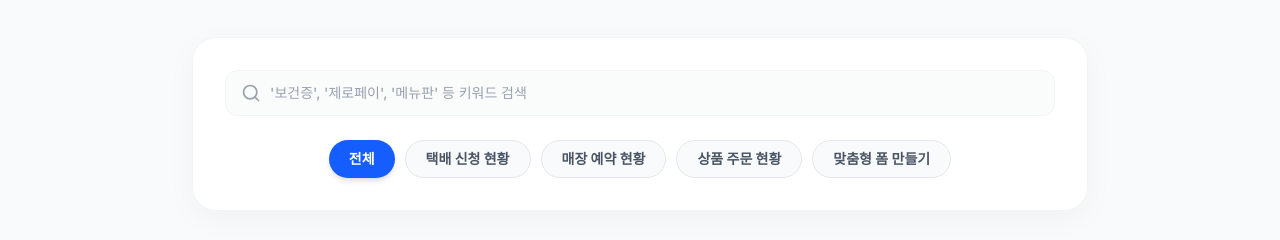
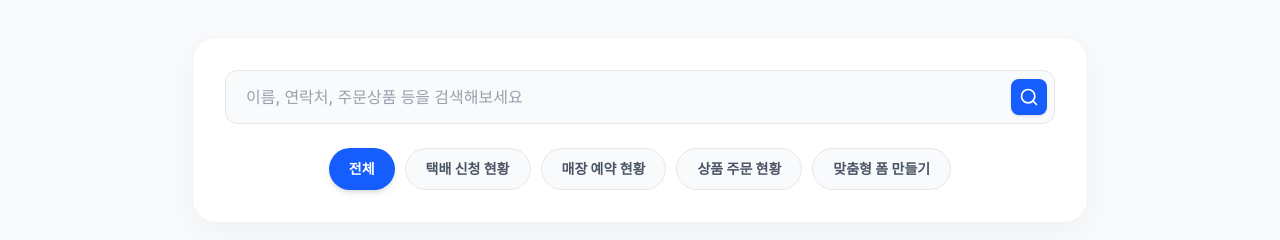
Before and after one commit to hannune-s/ssakdaform, a Next.js app: page / in a window 1280 px wide. Shown: the part 139-379 px from the top of the page. Built offline with nearby package versions, Linux system fonts and the light colour scheme; no server answers; the database is empty.

Commit message:
feat: 메인 허브 검색창 UI 개선 및 리스트 컴포넌트 실시간 필터링 연동

```diff
--- a/src/app/delivery-list/page.tsx
+++ b/src/app/delivery-list/page.tsx
@@ -4,9 +4,16 @@ import { useEffect, useState } from 'react';
 import { Package, Search, Calendar, ChevronRight, X, Printer, CheckCircle } from 'lucide-react';
 import { supabase } from '@/lib/supabase';
 
-export default function DeliveryListPage() {
+export default function DeliveryList({ searchQuery = '' }: { searchQuery?: string }) {
   const [responses, setResponses] = useState<any[]>([]);
   const [selectedResponse, setSelectedResponse] = useState<any>(null);
+
+  const filteredResponses = responses.filter(res => {
+    if (!searchQuery) return true;
+    const q = searchQuery.toLowerCase();
+    const dataStr = JSON.stringify(res.data || {}).toLowerCase();
+    return dataStr.includes(q);
+  });
 
   useEffect(() => {
     loadData();
@@ -81,8 +88,8 @@ export default function DeliveryListPage() {
               </tr>
             </thead>
             <tbody className="divide-y divide-gray-100">
-              {responses.length > 0 ? (
-                responses.map((res) => {
+              {filteredResponses.length > 0 ? (
+                filteredResponses.map((res) => {
                   const data = res.data || {};
                   const senderName = data['보내는 분 - 이름'] || res.senderName || '-';
                   const senderPhone = data['보내는 분 - 연락처'] || res.senderPhone || '-';
--- a/src/app/order-list/page.tsx
+++ b/src/app/order-list/page.tsx
@@ -4,9 +4,16 @@ import { useEffect, useState } from 'react';
 import { Package, Search, Calendar, ChevronRight, X, Printer, CheckCircle } from 'lucide-react';
 import { supabase } from '@/lib/supabase';
 
-export default function OrderListPage() {
+export default function OrderList({ searchQuery = '' }: { searchQuery?: string }) {
   const [responses, setResponses] = useState<any[]>([]);
   const [selectedResponse, setSelectedResponse] = useState<any>(null);
+
+  const filteredResponses = responses.filter(res => {
+    if (!searchQuery) return true;
+    const q = searchQuery.toLowerCase();
+    const dataStr = JSON.stringify(res.data || {}).toLowerCase();
+    return dataStr.includes(q);
+  });
 
   useEffect(() => {
     loadData();
@@ -81,8 +88,8 @@ export default function OrderListPage() {
               </tr>
             </thead>
             <tbody className="divide-y divide-gray-100">
-              {responses.length > 0 ? (
-                responses.map((res) => {
+              {filteredResponses.length > 0 ? (
+                filteredResponses.map((res) => {
                   const data = res.data || {};
                   const customerName = data['고객명'] || '-';
                   const customerPhone = data['연락처'] || '-';
--- a/src/app/page.tsx
+++ b/src/app/page.tsx
@@ -9,6 +9,7 @@ import FormBuilder from './form-builder/page';
 
 export default function AdminHub() {
   const [activeTab, setActiveTab] = useState('all');
+  const [searchQuery, setSearchQuery] = useState('');
 
   return (
     <div className="w-full min-h-screen bg-gray-50 flex flex-col pt-12 sm:pt-16 px-4">
@@ -26,21 +27,25 @@ export default function AdminHub() {
 
         {/* 검색 바 */}
         <div className="relative mb-6">
-          <div className="absolute inset-y-0 left-0 pl-4 flex items-center pointer-events-none">
-            <Search className="h-5 w-5 text-gray-400" />
-          </div>
           <input
             type="text"
-            className="block w-full pl-11 pr-4 py-3 bg-gray-50/80 border border-gray-100 rounded-xl text-gray-900 placeholder-gray-400 focus:bg-white focus:border-blue-500 focus:ring-2 focus:ring-blue-100 transition-all font-medium sm:text-sm"
-            placeholder="'보건증', '제로페이', '메뉴판' 등 키워드 검색"
+            className="block w-full pl-5 pr-14 py-3.5 bg-gray-50 border border-gray-200 rounded-xl text-gray-900 placeholder-gray-400 focus:bg-white focus:border-blue-500 focus:ring-2 focus:ring-blue-100 transition-all font-medium sm:text-base outline-none"
+            placeholder="이름, 연락처, 주문상품 등을 검색해보세요"
+            value={searchQuery}
+            onChange={(e) => setSearchQuery(e.target.value)}
           />
+          <div className="absolute inset-y-0 right-2 flex items-center">
+            <button className="p-2 bg-blue-600 hover:bg-blue-700 text-white rounded-lg transition-colors shadow-sm">
+              <Search className="h-5 w-5" />
+            </button>
+          </div>
         </div>
 
         {/* 메뉴(카테고리) 탭 버튼 */}
         <div className="flex flex-wrap justify-center gap-2.5">
           <button
             onClick={() => setActiveTab('all')}
-            className={`px-5 py-2 rounded-full text-sm font-bold transition-all ${
+            className={`px-5 py-2.5 rounded-full text-sm font-bold transition-all ${
               activeTab === 'all'
                 ? 'bg-blue-600 text-white shadow-md'
                 : 'bg-gray-50 text-gray-600 hover:bg-gray-100 border border-gray-200'
@@ -50,7 +55,7 @@ export default function AdminHub() {
           </button>
           <button
             onClick={() => setActiveTab('delivery')}
-            className={`px-5 py-2 rounded-full text-sm font-bold transition-all ${
+            className={`px-5 py-2.5 rounded-full text-sm font-bold transition-all ${
               activeTab === 'delivery'
                 ? 'bg-blue-600 text-white shadow-md'
                 : 'bg-gray-50 text-gray-600 hover:bg-gray-100 border border-gray-200'
@@ -60,7 +65,7 @@ export default function AdminHub() {
           </button>
           <button
             onClick={() => setActiveTab('reservation')}
-            className={`px-5 py-2 rounded-full text-sm font-bold transition-all ${
+            className={`px-5 py-2.5 rounded-full text-sm font-bold transition-all ${
               activeTab === 'reservation'
                 ? 'bg-blue-600 text-white shadow-md'
                 : 'bg-gray-50 text-gray-600 hover:bg-gray-100 border border-gray-200'
@@ -70,7 +75,7 @@ export default function AdminHub() {
           </button>
           <button
             onClick={() => setActiveTab('order')}
-            className={`px-5 py-2 rounded-full text-sm font-bold transition-all ${
+            className={`px-5 py-2.5 rounded-full text-sm font-bold transition-all ${
               activeTab === 'order'
                 ? 'bg-blue-600 text-white shadow-md'
                 : 'bg-gray-50 text-gray-600 hover:bg-gray-100 border border-gray-200'
@@ -80,7 +85,7 @@ export default function AdminHub() {
           </button>
           <button
             onClick={() => setActiveTab('builder')}
-            className={`px-5 py-2 rounded-full text-sm font-bold transition-all ${
+            className={`px-5 py-2.5 rounded-full text-sm font-bold transition-all ${
               activeTab === 'builder'
                 ? 'bg-blue-600 text-white shadow-md'
                 : 'bg-gray-50 text-gray-600 hover:bg-gray-100 border border-gray-200'
@@ -97,22 +102,22 @@ export default function AdminHub() {
           <div className="flex flex-col gap-12">
             <div>
               <h2 className="text-xl font-bold text-gray-800 mb-4 px-2">📦 택배 신청 현황</h2>
-              <DeliveryList />
+              <DeliveryList searchQuery={searchQuery} />
             </div>
             <div>
               <h2 className="text-xl font-bold text-gray-800 mb-4 px-2">📅 매장 예약 현황</h2>
-              <ReservationList />
+              <ReservationList searchQuery={searchQuery} />
             </div>
             <div>
               <h2 className="text-xl font-bold text-gray-800 mb-4 px-2">🛍️ 상품 주문 현황</h2>
-              <OrderList />
+              <OrderList searchQuery={searchQuery} />
             </div>
           </div>
         )}
 
-        {activeTab === 'delivery' && <DeliveryList />}
-        {activeTab === 'reservation' && <ReservationList />}
-        {activeTab === 'order' && <OrderList />}
+        {activeTab === 'delivery' && <DeliveryList searchQuery={searchQuery} />}
+        {activeTab === 'reservation' && <ReservationList searchQuery={searchQuery} />}
+        {activeTab === 'order' && <OrderList searchQuery={searchQuery} />}
         {activeTab === 'builder' && <FormBuilder />}
       </div>
 
--- a/src/app/reservation-list/page.tsx
+++ b/src/app/reservation-list/page.tsx
@@ -4,9 +4,16 @@ import { useEffect, useState } from 'react';
 import { Package, Search, Calendar, ChevronRight, X, Printer, CheckCircle } from 'lucide-react';
 import { supabase } from '@/lib/supabase';
 
-export default function ReservationListPage() {
+export default function ReservationList({ searchQuery = '' }: { searchQuery?: string }) {
   const [responses, setResponses] = useState<any[]>([]);
   const [selectedResponse, setSelectedResponse] = useState<any>(null);
+
+  const filteredResponses = responses.filter(res => {
+    if (!searchQuery) return true;
+    const q = searchQuery.toLowerCase();
+    const dataStr = JSON.stringify(res.data || {}).toLowerCase();
+    return dataStr.includes(q);
+  });
 
   useEffect(() => {
     loadData();
@@ -81,8 +88,8 @@ export default function ReservationListPage() {
               </tr>
             </thead>
             <tbody className="divide-y divide-gray-100">
-              {responses.length > 0 ? (
-                responses.map((res) => {
+              {filteredResponses.length > 0 ? (
+                filteredResponses.map((res) => {
                   const data = res.data || {};
                   const resName = data['예약자 이름'] || '-';
                   const resPhone = data['연락처'] || '-';
```
